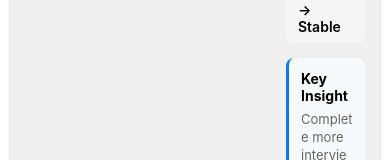
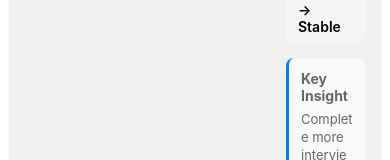
Before and after one commit to SteliosGee/Interview-Simulator, a React Native app: screen /Profile in a window 390 px wide. Shown: the part 315-475 px from the top of the page. Built offline with nearby package versions, Linux system fonts and the light colour scheme.

Commit message:
Update key insight text color to use muted theme color for improved readability

```diff
--- a/screens/ProfilePage.tsx
+++ b/screens/ProfilePage.tsx
@@ -287,7 +287,7 @@ export default function ProfilePage() {
 
             {/* Key Insight */}
             <View style={styles.keyInsight}>
-              <Text style={[styles.insightTitle, { color: colors.text }]}>
+              <Text style={[styles.insightTitle, { color: colors.textMuted }]}>
                 Key Insight
               </Text>
               <Text style={[styles.insightText, { color: colors.textMuted }]}>
```
